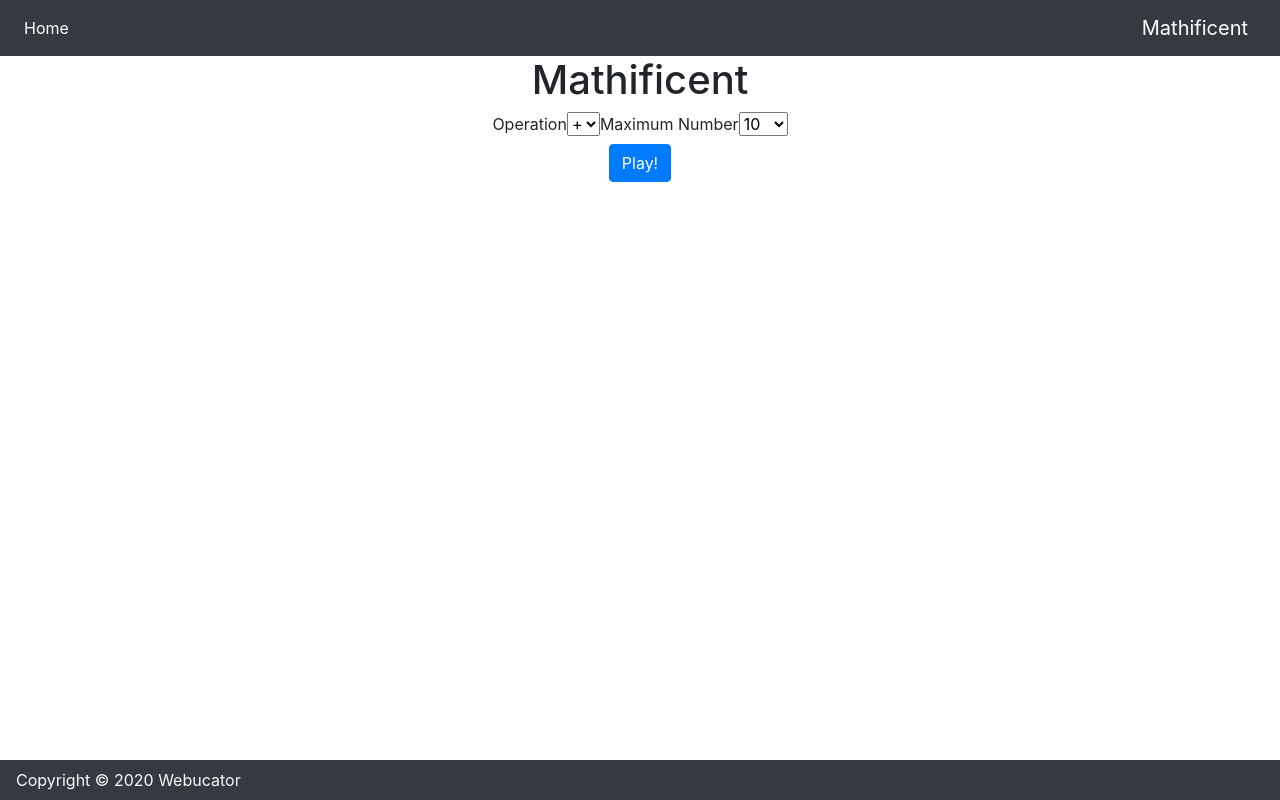
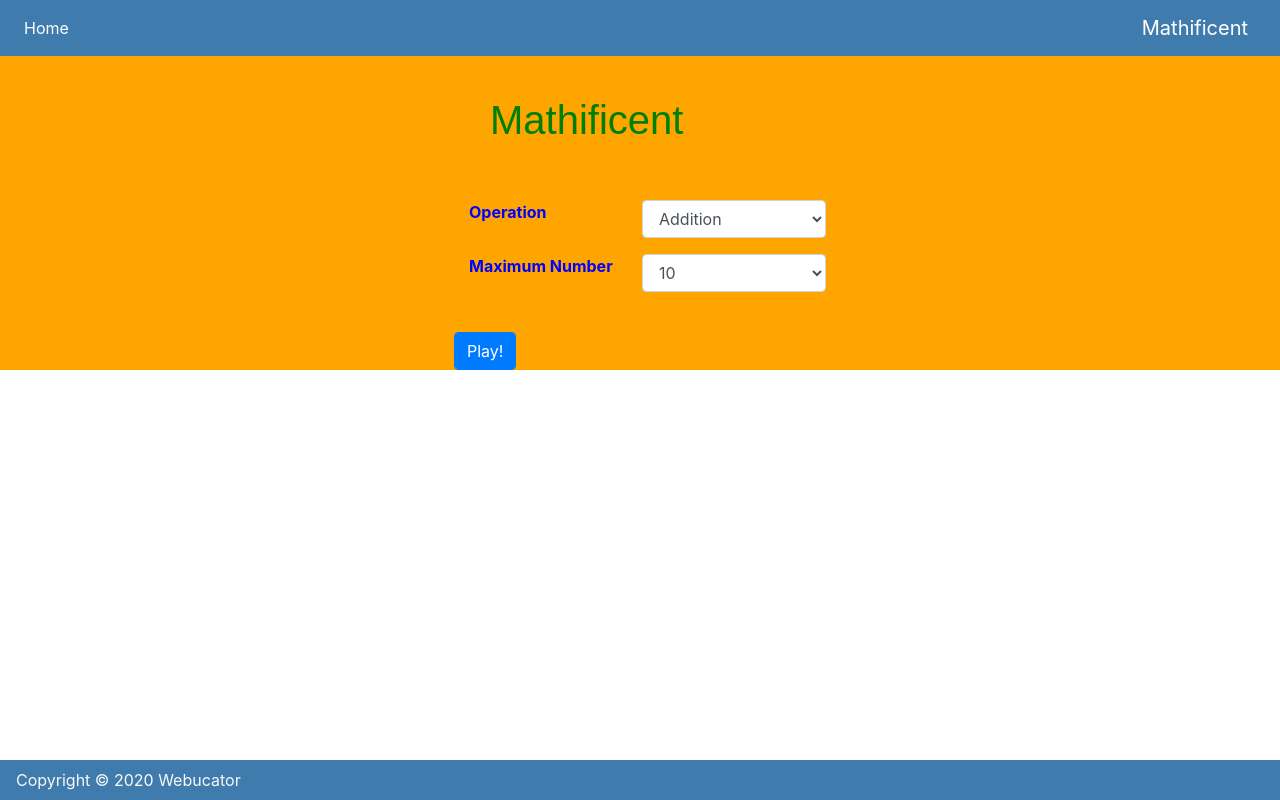
Before and after one commit to nurbek-is/Mathificient-React, a React (Create React App) app: page / in a window 1280 px wide. Built offline with nearby package versions, Linux system fonts and the light colour scheme.

Commit message:
added react styles

```diff
--- a/src/components/Footer.js
+++ b/src/components/Footer.js
@@ -1,7 +1,7 @@
 import React from 'react'
 function Footer () {
     return (
-    <footer className="navbar fixed-bottom bg-dark">
+    <footer className="navbar fixed-bottom">
     <a href="https://www.webucator.com" className="text-light">
     Copyright &copy; {new Date().getFullYear()} Webucator
     </a>
--- a/src/components/Game.js
+++ b/src/components/Game.js
@@ -1,6 +1,7 @@
 import React from 'react'
 
 function Game(props) {
+
 return (
     <div>
     Operation is <strong>{props.operation}</strong><br />
--- a/src/components/Header.js
+++ b/src/components/Header.js
@@ -2,7 +2,7 @@ import React from 'react';
 function Header() {
     return (
         <header>
-        <nav className="navbar navbar-expand-lg navbar-dark bg-dark">
+        <nav className="navbar navbar-expand-lg navbar-dark">
             <button className="navbar-toggler" type="button"
               data-toggle="collapse" data-target="#navbarText">
                 <span className="navbar-toggler-icon"></span>
--- /dev/null
+++ b/src/components/Main.css
@@ -0,0 +1,4 @@
+main {
+    width:380px;
+    margin:auto;
+}
--- a/src/components/Main.js
+++ b/src/components/Main.js
@@ -1,21 +1,36 @@
 import React from 'react'
 import SelectInput from './SelectInput';
-import PlayButton from './PlayButton'
+import PlayButton from './PlayButton';
+import "./Main.css"
 
 function Main (props) {
-    const operations = ['+', '-', 'x', '/'];
+    const operations = [
+        ['Addition', '+'],
+        ['Subtraction','-'],
+        ['Multiplication','x'],
+        ['Division','/']
+    ];
     const numbers = [];
     for (let number=2; number <= 100; number++) {
-        numbers.push(number);
+        numbers.push([number, number]);
       }
     return (
         <main>
-            <h1>Mathificent</h1>
-            <SelectInput    label='Operation' id='operation' currentValue={props.operation}
+            <h1 style= {
+               { padding:'1em',
+                color:'green',
+                fontFamily:'sans-serif'}
+            }>Mathificent</h1>
+            <div className='row mx-1 my-3'><SelectInput    label='Operation' id='operation' currentValue={props.operation}
                             setCurrentValue = {props.setOperation} values={operations} />
+            </div>
+            <div className='row mx-1 my-3'>
             <SelectInput    label="Maximum Number" id="max-number"currentValue={props.maxNumber}
                             setCurrentValue={props.setMaxNumber}  values={numbers} />
+            </div>
+            <div className='row mx-1 my-3'>
             <PlayButton />
+            </div>
         </main>
     )
 }
--- a/src/components/PlayButton.js
+++ b/src/components/PlayButton.js
@@ -5,7 +5,7 @@ function PlayButton() {
     return (
        <fragment>
         <br></br>
-        <Link className="btn btn-primary" to="/play">Play!</Link>
+        <Link className="btn btn-primary form-control" to="/play">Play!</Link>
         </fragment>
     )
 }
--- a/src/components/SelectInput.js
+++ b/src/components/SelectInput.js
@@ -2,13 +2,14 @@ import React, {Fragment} from 'react'
 
 function SelectInput({label, id, values,currentValue,setCurrentValue}) {
 const selectOptions = values.map((value)=>
-  <option value={value} key={value.toString()}>{value}</option>
+  <option value={value[1]} key={value[0].toString()}>{value[0]}</option>
 );
     return (
         <Fragment>
-            <label htmlFor={id}>{label}</label>
+            <label htmlFor={id}className='col font-weight-bold'>{label}</label>
               <select id={id}
-              defaultValue={currentValue} onChange={(e)=>setCurrentValue(e.target.value)}>
+              defaultValue={currentValue} onChange={(e)=>setCurrentValue(e.target.value)}
+              className="col form-control">
               {selectOptions}
               </select>
         </Fragment>
--- a/src/containers/App.css
+++ b/src/containers/App.css
@@ -1,38 +1,3 @@
-.App {
-  text-align: center;
+footer, header {
+  background-color: #3f7cad;
 }
-
-.App-logo {
-  height: 40vmin;
-  pointer-events: none;
-}
-
-@media (prefers-reduced-motion: no-preference) {
-  .App-logo {
-    animation: App-logo-spin infinite 20s linear;
-  }
-}
-
-.App-header {
-  background-color: #282c34;
-  min-height: 100vh;
-  display: flex;
-  flex-direction: column;
-  align-items: center;
-  justify-content: center;
-  font-size: calc(10px + 2vmin);
-  color: white;
-}
-
-.App-link {
-  color: #61dafb;
-}
-
-@keyframes App-logo-spin {
-  from {
-    transform: rotate(0deg);
-  }
-  to {
-    transform: rotate(360deg);
-  }
-}
--- a/src/containers/App.js
+++ b/src/containers/App.js
@@ -12,7 +12,7 @@ function App() {
   const [operation,setOperation]=useState('+');
   const [maxNumber, setMaxNumber]=useState(10)
   return (
-    <div className="App">
+    <div style={{color:'blue',backgroundColor:'orange'}} className="App">
       <Header />
 
       <Route exact path='/' component = {()=>
```
Also changed, not shown: src/components/JsStyle.js (added, +10 -0 lines).
